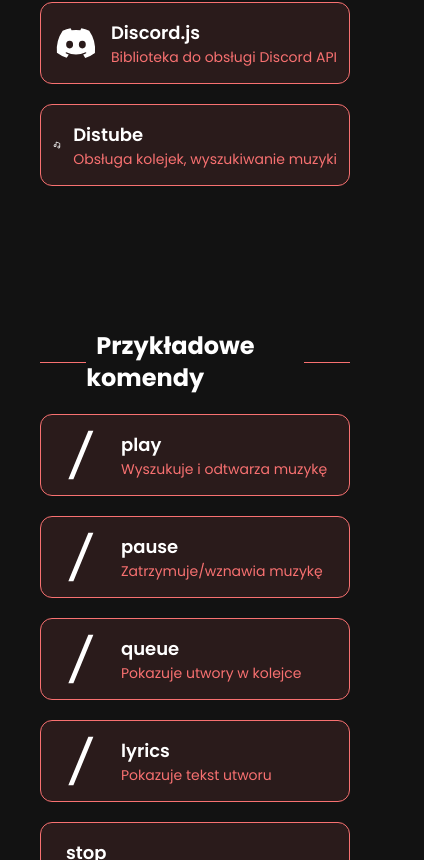
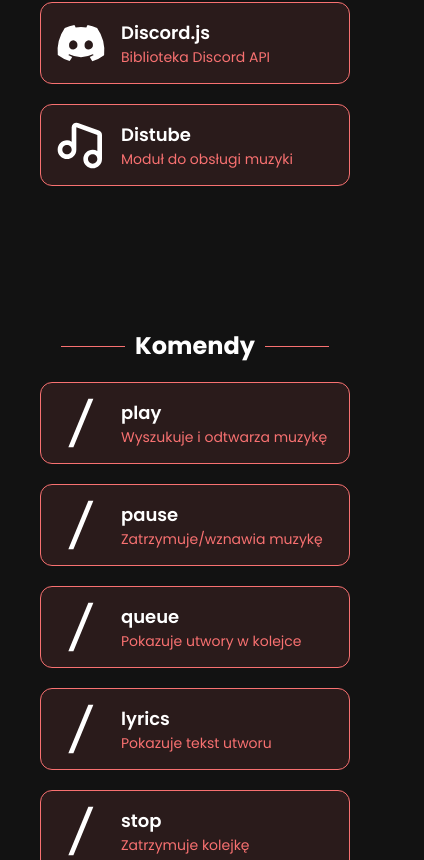
Before and after one commit to kruszeleq/kruszeleq.github.io, a Next.js app: page /projects/nextron in a window 390 px wide. Shown: the part 984-1844 px from the top of the page, 424 px wide, since content can reach past the window. Built offline with nearby package versions, Linux system fonts and the light colour scheme.

Commit message:
repaired responsiveness

```diff
--- a/src/app/projects/nextron/page.tsx
+++ b/src/app/projects/nextron/page.tsx
@@ -63,12 +63,12 @@
           <TechStackCard
             name="Discord.js"
             Icon={BiLogoDiscordAlt}
-            advanced="Biblioteka do obsługi Discord API"
+            advanced="Biblioteka Discord API"
           />
           <TechStackCard
             name="Distube"
             Icon={BiMusic}
-            advanced="Obsługa kolejek, wyszukiwanie muzyki"
+            advanced="Moduł do obsługi muzyki"
           />
         </div>
       </div>
@@ -76,7 +76,7 @@
         <header>
           <div className="text-2xl font-bold text-white mb-5 justify-center fadein-bot title-div flex items-center delay-300">
             <div className="h-[1px] w-16 bg-red-400 md:w-48"></div>&nbsp;
-            Przykładowe komendy &nbsp;
+            Komendy &nbsp;
             <div className="h-[1px] w-16 bg-red-400 md:w-48"></div>
           </div>
         </header>
@@ -104,17 +104,17 @@
           <TechStackCard
             name="stop"
             Icon={RxSlash}
-            advanced="Zatrzymuje kolejkę, usuwa z niej utwory"
+            advanced="Zatrzymuje kolejkę"
           />
           <TechStackCard
             name="autoplay"
             Icon={RxSlash}
-            advanced="Automatycznie odtwarza kolejne powiązane utwory"
+            advanced="Odtwarza powiązane utwory"
           />
           <TechStackCard
             name="filter"
             Icon={RxSlash}
-            advanced="Dodanie efektów do muzyki, np nightcore"
+            advanced="Efekty, np nightcore"
           />
         </div>
       </div>
--- a/src/components/about/techStackCard.tsx
+++ b/src/components/about/techStackCard.tsx
@@ -15,11 +15,11 @@
   return (
     <div
       className={cn(
-        "border border-red-400 text-left p-3 w-full md:flex-[1_0_30%] rounded-xl items-center text-white text-lg flex bg-red-400 bg-opacity-10 fadein-up",
+        "border border-red-400 text-left p-3 w-full md:flex-[1_0_30%] rounded-xl items-center text-white text-lg flex bg-red-400 bg-opacity-10 fadein-up truncate",
         className
       )}
     >
-      <Icon className="mr-3" size={56} />
+      <Icon className="mr-3 flex-shrink-0" size={56} />
       <div className="text-left2 text-nowrap">
         <h2 className="font-semibold">{name}</h2>
         <h3 className="text-sm text-red-400">{advanced}</h3>
```
